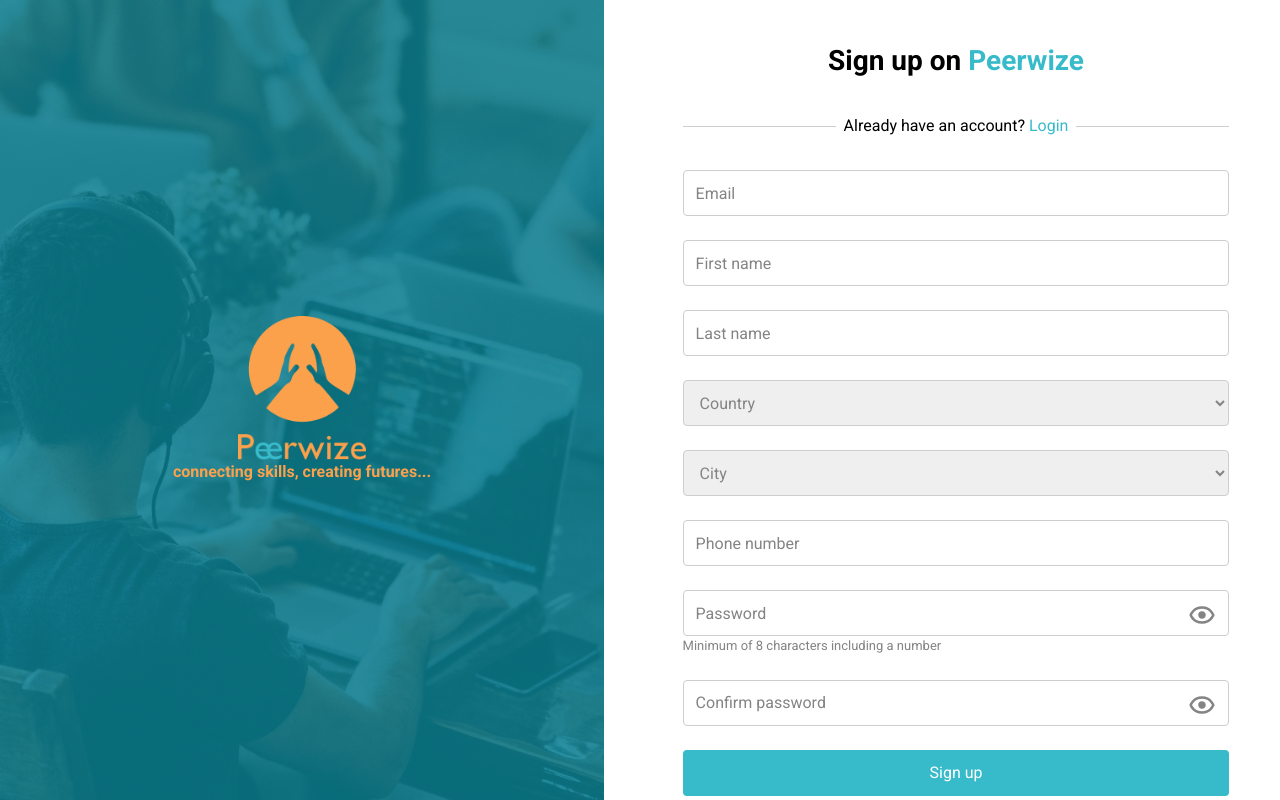
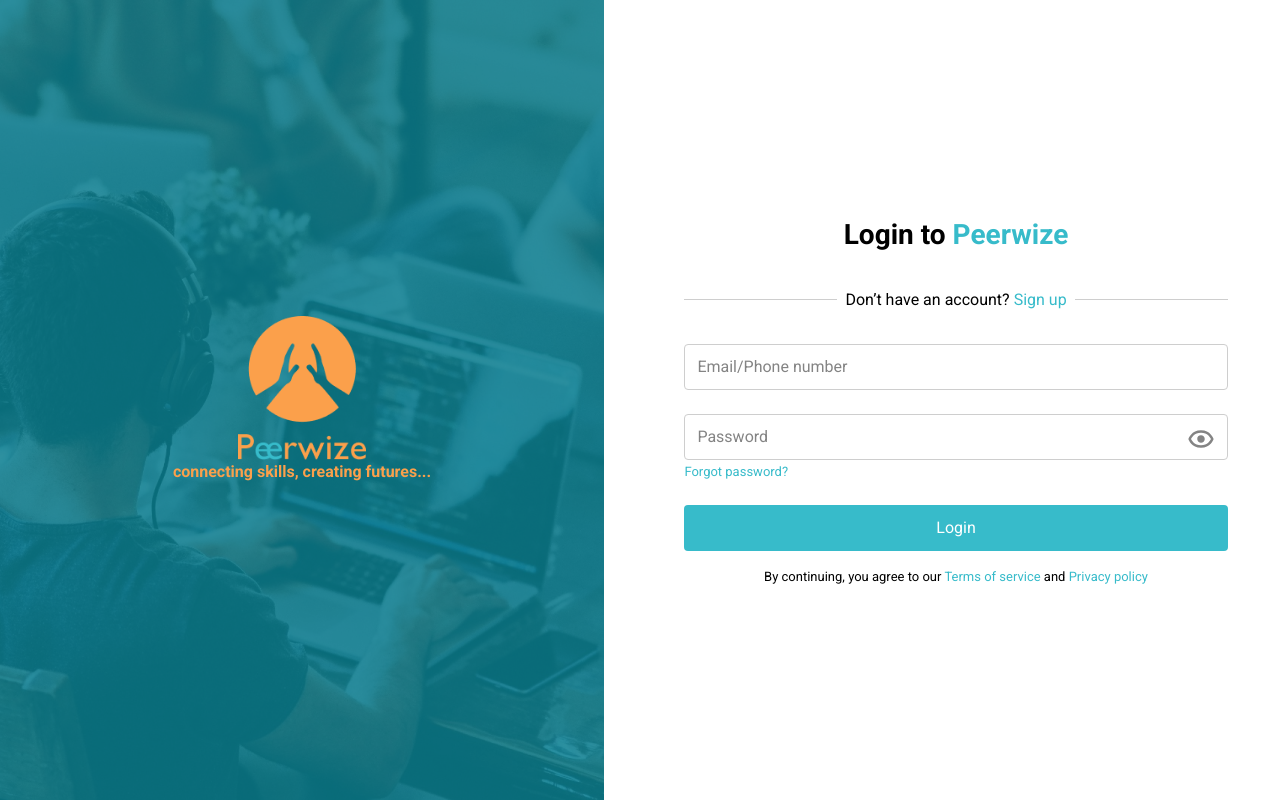
Before and after one commit to salv20/peerwise-1, a React (Vite) app: page / in a window 1280 px wide. Built offline with nearby package versions, Linux system fonts and the light colour scheme.

Commit message:
login branch

```diff
--- a/src/App.jsx
+++ b/src/App.jsx
@@ -1,9 +1,9 @@
-import Signup from "./signup";
+import Login from "./pages/Login";
 
 const App = () => {
   return (
     <main>
-      <Signup />
+      <Login />
     </main>
   );
 };
--- a/src/main.jsx
+++ b/src/main.jsx
@@ -8,11 +8,13 @@
   createRoutesFromElements,
   Route,
 } from "react-router-dom";
+import Signup from "./pages/Signup.jsx";
 
 const router = createBrowserRouter(
   createRoutesFromElements(
     <Route>
       <Route index Component={App} />
+      <Route path="signup" Component={Signup} />
     </Route>
   )
 );
--- /dev/null
+++ b/src/pages/Login.jsx
@@ -0,0 +1,115 @@
+import { useState } from "react";
+import { BiShow, BiSolidHide } from "react-icons/bi";
+import { Link } from "react-router-dom";
+
+const Login = () => {
+  const [show, setShow] = useState(false);
+
+  return (
+    <section>
+      <div className="container mx-auto lg:w-[100%] lg:p-0 lg:m-0 lg:max-w-full">
+        <div className="font-roboto lg:flex items-center gap-[28px] justify-between ">
+          {/* IMAGE DIV */}
+
+          <div className="relative hidden lg:block bg-frame_img bg-cover bg-no-repeat bg-center h-[100vh] w-[604px]">
+            <div className="bg-[#088395CC] absolute w-full h-full">
+              <div className="flex flex-col min-h-screen justify-center items-center">
+                <img
+                  src="/Peerwize Logo.png"
+                  alt="logo"
+                  height="127.08px"
+                  width="127.09px"
+                />
+
+                <p className="text-[#FBA04B] font-[700] text-[16px">
+                  connecting skills, creating futures...
+                </p>
+              </div>
+            </div>
+          </div>
+
+          {/* FORM DIV */}
+
+          <div className="form-scroll">
+            <div className="">
+              <div className=" grid gap-4 lg:gap-8">
+                <h1 className="text-[28px] font-[700]">
+                  Login to <span className="text-[#37BBCA]">Peerwize</span>
+                </h1>
+
+                <div className="text-[16px] flex items-center gap-[8px] font-[400] justify-center">
+                  <span className="signup_span" />
+                  <p>
+                    Don’t have an account?{" "}
+                    <Link to="signup" className="text-[#37BBCA]">
+                      Sign up
+                    </Link>
+                  </p>
+                  <span className="signup_span" />
+                </div>
+              </div>
+
+              <form action="" className="py-4 pt-8 flex flex-col gap-y-6">
+                <input
+                  type="text"
+                  id="email-no"
+                  name="email-number"
+                  placeholder="Email/Phone number"
+                  className="auth_input"
+                />
+
+                <div className="relative">
+                  <input
+                    type={!show ? "password" : "text"}
+                    id="password"
+                    name="password"
+                    placeholder="Password"
+                    className="auth_input"
+                  />
+
+                  <div className="absolute top-[10px] text-[#848484] cursor-pointer right-3 text-3xl">
+                    <BiShow
+                      className={show ? "hidden" : "block"}
+                      onClick={() => setShow(true)}
+                    />
+                    <BiSolidHide
+                      className={!show ? "hidden" : "block"}
+                      onClick={() => setShow(false)}
+                    />
+                  </div>
+
+                  <Link
+                    to="forget"
+                    className="text-[#37BBCA] text-[13px] mt-[2px] flex w-fit"
+                  >
+                    Forgot password?
+                  </Link>
+                </div>
+
+                <button
+                  type="submit"
+                  className="bg-[#37BBCA] text-[16px] text-[#FFFFFF] px-[12px] py-[11px] h-[46px] rounded-[4px]"
+                >
+                  Login
+                </button>
+              </form>
+
+              <p className="font-roboto font-400 text-[13px]">
+                By continuing, you agree to our{" "}
+                <Link to="/" className="text-[#37BBCA]">
+                  Terms of service
+                </Link>{" "}
+                and{" "}
+                <Link to="/" className="text-[#37BBCA]">
+                  Privacy policy
+                </Link>{" "}
+              </p>
+            </div>
+          </div>
+        </div>
+      </div>
+    </section>
+  );
+};
+
+export default Login;
```
Also changed, not shown: src/pages/Signup.jsx (renamed from src/Signup.jsx).
